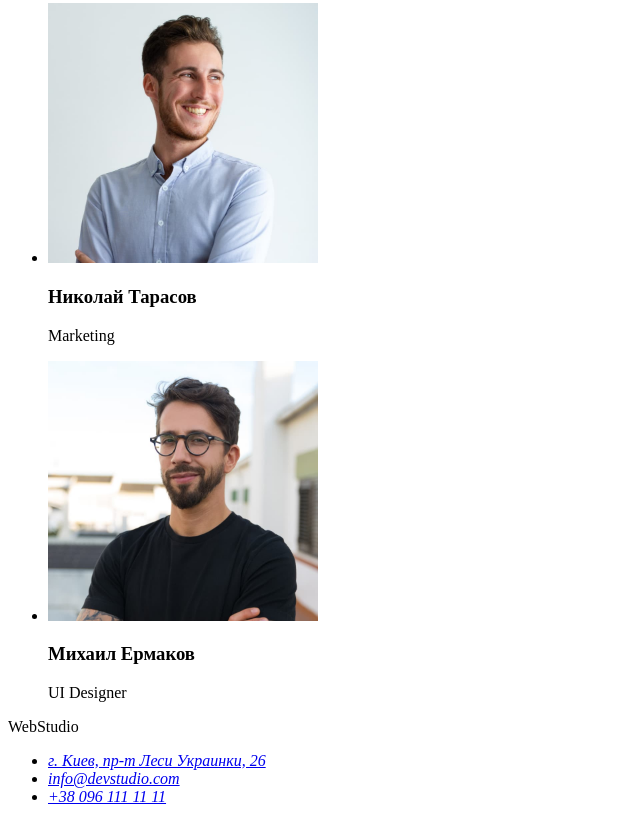
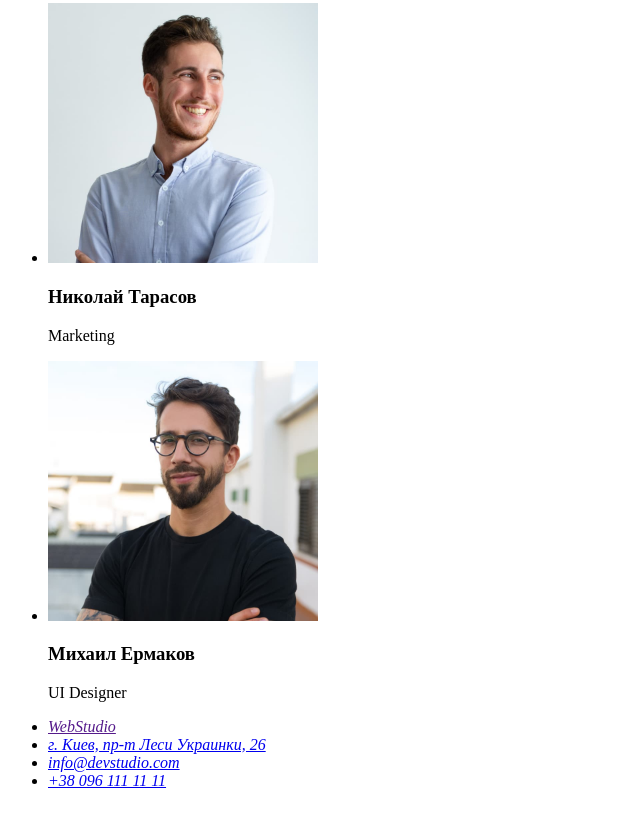
Before and after one commit to YelyzavetaShynova/goit-markup-hw-01, a plain HTML site: page index.html in a window 1280 px wide. Shown: the part 2333-3155 px from the top of the page, without its empty margins (0-640 px from the left). Drawn offline with Linux system fonts and the light colour scheme.

Commit message:
Посилання на гсайт

```diff
--- a/index.html
+++ b/index.html
@@ -125,9 +125,11 @@
 </main>
 <!-- подвал -->
 <footer>
-    <p>WebStudio</p>
     <address>
         <ul>
+            <li>
+                <a href="">WebStudio</a>
+            </li>
             <li>
                 <a href="https://goo.gl/maps/oAPRWy6ZVn6Fgqy29" target="_blank"
                 rel="noopener nofollow noreferrer">г. Киев, пр-т Леси Украинки, 26</a>
```
